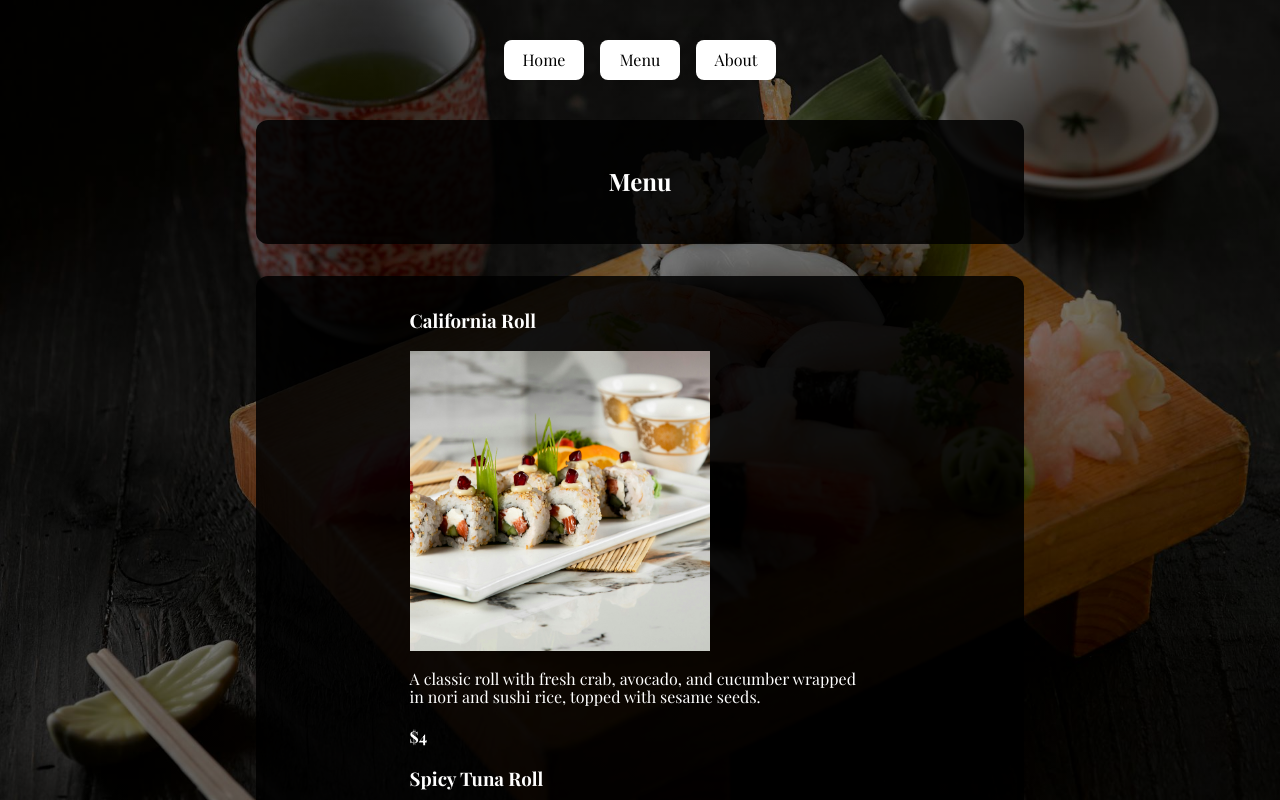
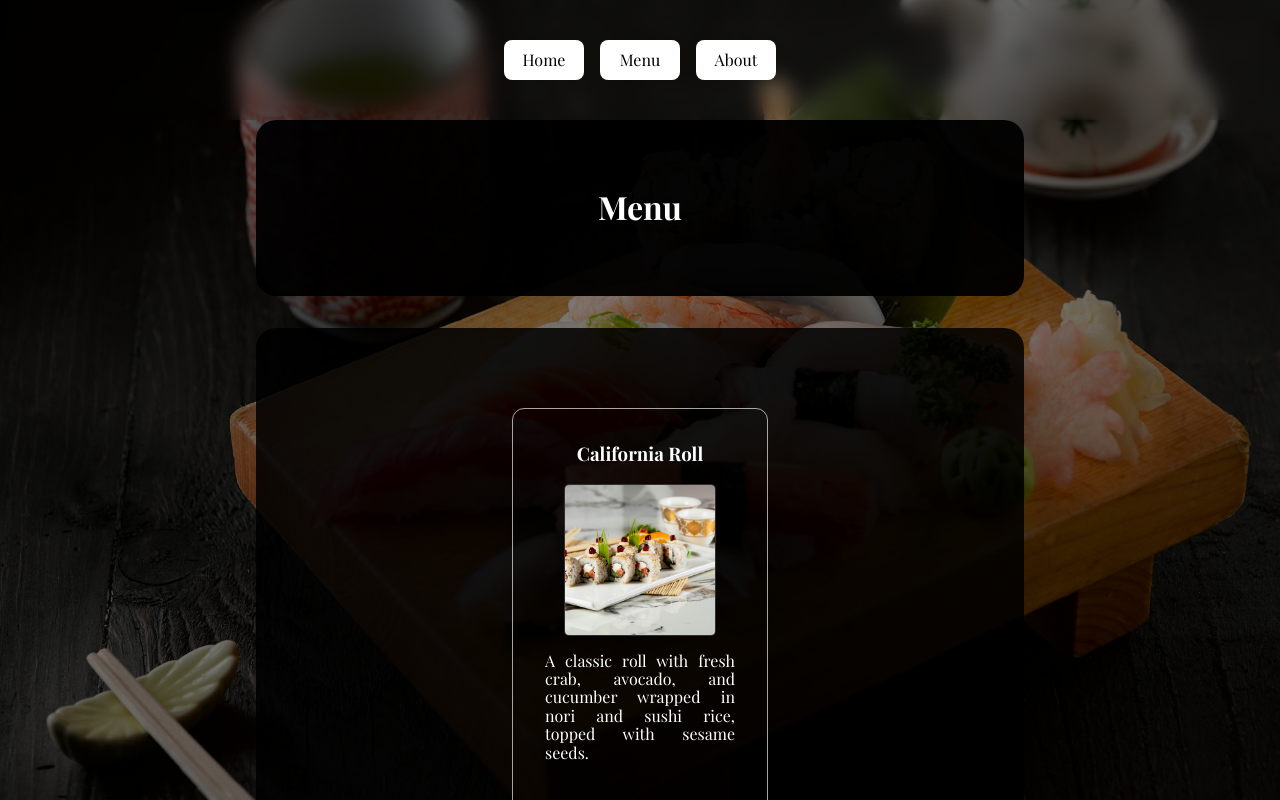
Before and after one commit to xccyxx/restaurant-page, a website built with webpack: page src/template.html in a window 1280 px wide. Both pictures are taken after a click on the button "Menu". Built offline with nearby package versions, Linux system fonts and the light colour scheme; a web font is replaced by a local one.

Commit message:
Apply grid layout to items section in menu.js, make header sticky, adjust padding and margin of elements, and adjust  background colors.

```diff
--- a/src/about.js
+++ b/src/about.js
@@ -1,16 +1,16 @@
 export default function() {
     const content = document.querySelector("#content");
     // A list to section divs
-    const sections = [ "header", "details" ];
+    const sections = [ "title", "details" ];
 
     sections.forEach(section => {
         const sectionDiv = document.createElement("div");
 
-        if (section === "header") {
-            const header = document.createElement("h2");
-            header.textContent = "Contact Us";
-            sectionDiv.classList.add("header");
-            sectionDiv.append(header);
+        if (section === "title") {
+            const title = document.createElement("h1");
+            title.textContent = "Contact Us";
+            sectionDiv.classList.add("title");
+            sectionDiv.append(title);
         }
 
         if (section === "details") {
--- a/src/home.js
+++ b/src/home.js
@@ -3,7 +3,7 @@ const initializeHomeContent = () => {
     // name part
     const nameSection = document.createElement("div");
     nameSection.appendChild(document.createElement("h1")).textContent = "Ocean Breeze Sushi";
-    nameSection.classList.add("header");
+    nameSection.classList.add("title");
 
     // Intro part
     const introSection = document.createElement("div");
--- a/src/menu.js
+++ b/src/menu.js
@@ -10,20 +10,20 @@ export default function() {
     const content = document.querySelector("#content");
 
     // A list to section divs
-    const sections = [ "header", "items" ];
+    const sections = [ "title", "items" ];
 
     sections.forEach(section => {
         const sectionDiv = document.createElement("div");
 
-        if (section === "header") {
-            const header = document.createElement("h2");
-            header.textContent = "Menu";
-            sectionDiv.classList.add("header");
-            sectionDiv.append(header);
+        if (section === "title") {
+            const title = document.createElement("h1");
+            title.textContent = "Menu";
+            sectionDiv.classList.add("title");
+            sectionDiv.append(title);
         }
 
         if (section === "items") {
-            sectionDiv.classList.add("itemSection");
+            sectionDiv.classList.add("items");
         }
 
         content.append(sectionDiv);
@@ -71,11 +71,12 @@ export default function() {
     ]
 
     // Loop through the list items to render divs
-    const itemSection = document.querySelector(".itemSection");
+    const itemSection = document.querySelector(".items");
     dishes.forEach(dish => {
         const dishContainer = document.createElement("div");
         // Append the title
         const title = document.createElement("h3");
+        title.classList.add("title");
         title.textContent = dish.title;
         dishContainer.append(title);
 
@@ -97,6 +98,9 @@ export default function() {
         const price = document.createElement("h4");
         price.textContent = dish.price;
         dishContainer.append(price);
+
+        // add "card" class for styling like a card
+        dishContainer.classList.add("card");
         itemSection.append(dishContainer);
     });
     content.append(itemSection);
--- a/src/styles.css
+++ b/src/styles.css
@@ -1,4 +1,8 @@
 @import 'normalize.css';
+
+*, *::before, *::after {
+    box-sizing: border-box;
+}
 
 body {
     /* font */
@@ -21,6 +25,13 @@ body {
     /* Grid system */
     display: grid;
     grid-template-rows: 15% 1fr;
+}
+
+header {
+    position: sticky;
+    top: 0;
+    backdrop-filter: blur(10px);
+    z-index: 1000;
 }
 
 nav {
@@ -51,28 +62,47 @@ nav {
 
 #content > div {
     width: 60%;
-    padding: 1rem 0;
+    max-width: 60%;
+    padding: 1rem 10%;
     background-color: rgba(0, 0, 0, 0.85);
-    border-radius: 12px;
+    border-radius: 20px;
+    text-align: justify;
 }
 
-#content > div > * {
-    margin-left: 20%;
-    margin-right: 20%;
+#content > .title {
+    text-align: center;
+    padding: 3rem 0;
+    background-color: rgba(0, 0, 0, 0.95);
 }
 
-#content > .header {
-    text-align: center;
+#content > .items {
+    display: grid;
+    grid-template-columns: repeat(auto-fit, minmax(250px, clamp(250px, 50%, 400px)));
+    grid-template-rows: repeat(3, 1fr);
+    gap: 2rem 3rem;
+    justify-content: center;
+    align-items: center;
+    padding: 5rem 10%;
 }
 
-#content > .header h1,
-#content > .header h2 {
-    margin: 2rem auto;
+.card {
+    padding: 1rem 2rem;
+    border: 1px rgba(219, 219, 219, 0.75) solid;
+    border-radius: 12px;
+    display: flex;
+    flex-direction: column;
+    justify-content: center;
+    align-items: center;
+    text-align: justify;
 }
 
 .dishImg {
+    max-width: 80%;
+    max-height: auto;
     width: 300px;
-    height: 300px;
+    aspect-ratio: 1 / 1;
     object-fit: cover;
     object-position: center;
+    border-radius: 5px;
+    border: rgba(51, 51, 51, 0.9) 1px solid;
 }
```
